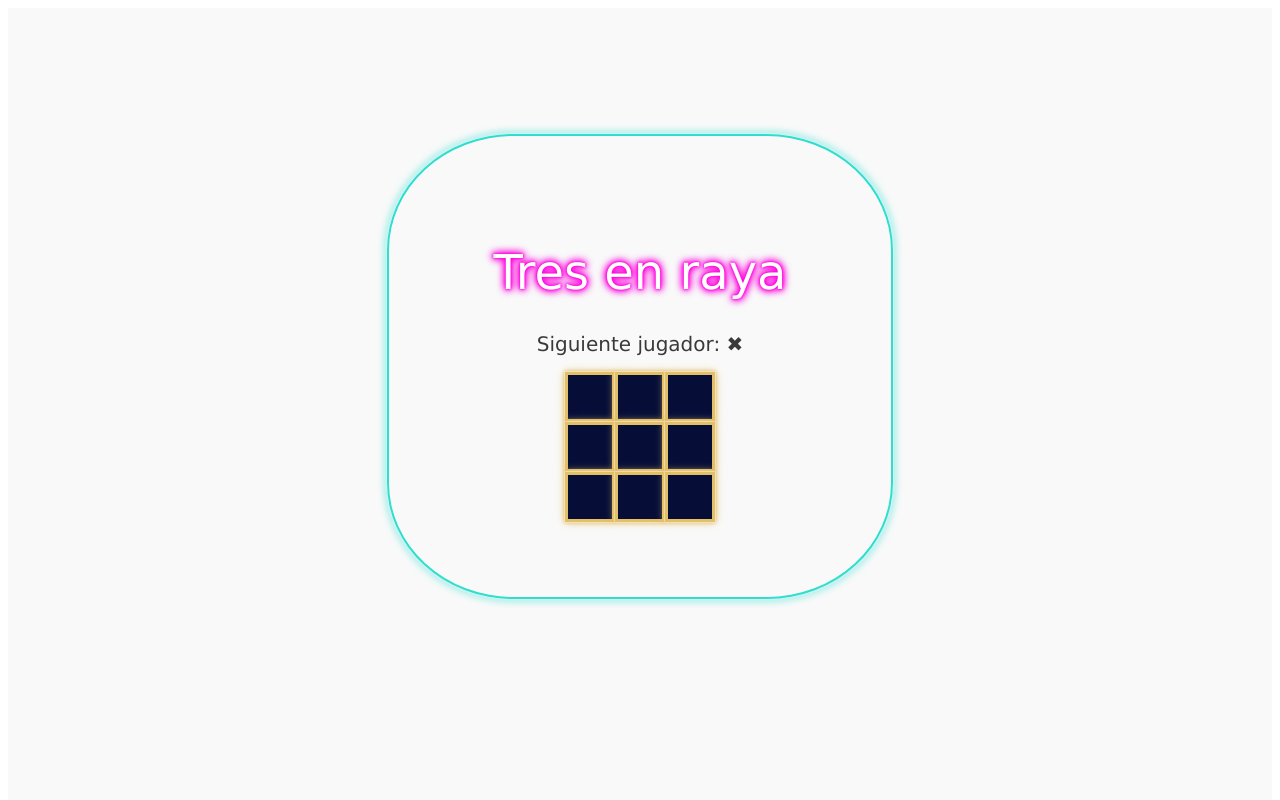
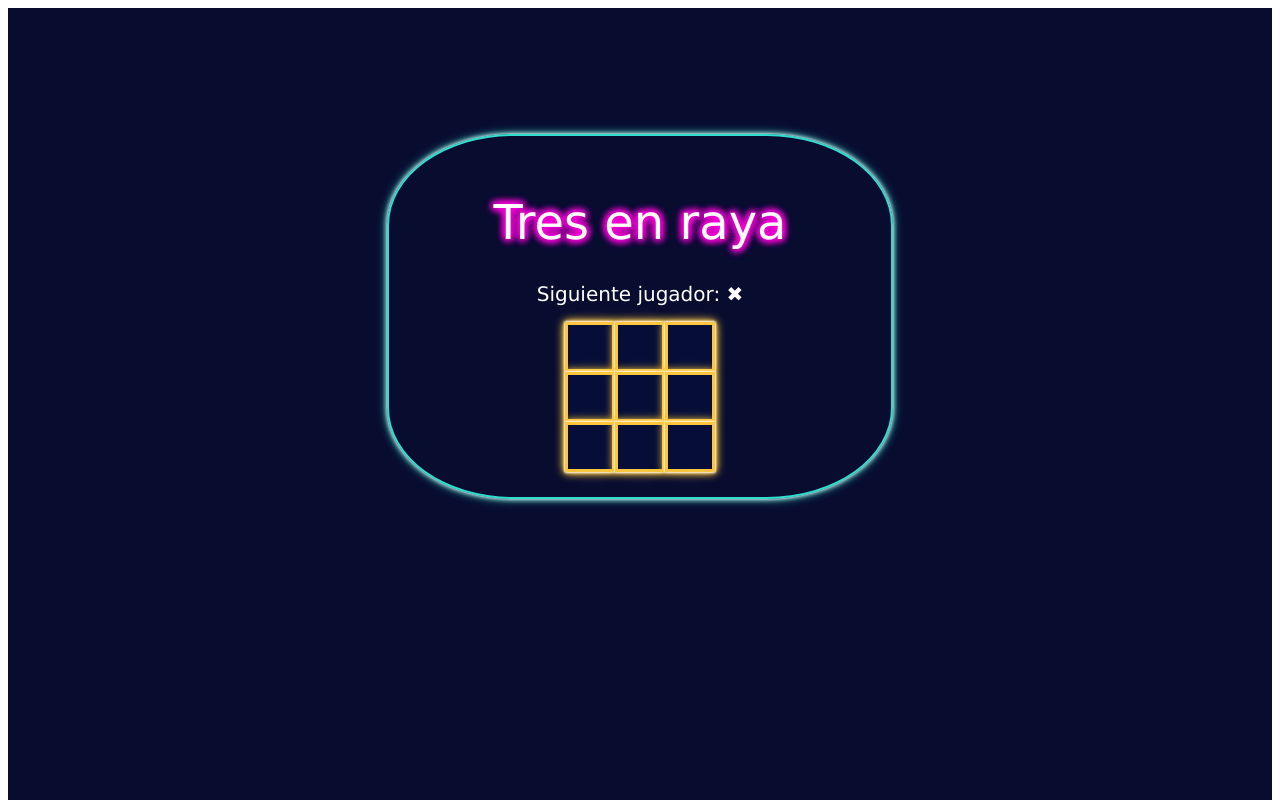
Before and after one commit to RosaMonro/Tres-en-linea, a React (Vite) app: page / in a window 1280 px wide. Shown: the top 800 px of the page. Built offline with nearby package versions, Linux system fonts and the light colour scheme.

Commit message:
cambio colores

```diff
--- a/src/App.css
+++ b/src/App.css
@@ -1,10 +1,8 @@
 #root {
-  padding: 2rem;
+  /* padding: 2rem; */
   text-align: center;
   padding: 10% 30% 100%;
-  /* background-color: #080D30; */
-  background-color: #f9f9f9;;
-
+  background-color: #080D30;
 }
 
 h1 {
@@ -12,9 +10,9 @@ h1 {
   font-size: 48px;
   font-weight:100;
   color: #ffffff;
-  text-shadow: 0 0 2px #ff00de,
-                0 0 3px #ff00de,
-                0 0 6px #ff00de,
+  text-shadow: 0 0 6px #ff00de,
+                0 0 7px #ff00de,
+                0 0 8px #ff00de,
 
                 0 0 8px #ff00de,
                 0 0 10px #ff00de;
@@ -23,19 +21,20 @@ h1 {
 .status {
   font-family: 'Lucida Sans', 'Lucida Sans Regular', 'Lucida Grande', 'Lucida Sans Unicode', Geneva, Verdana, sans-serif;
   font-size: 20px;
-  color: #3b3a3a;
+  color: #ffffff;
   margin: 1rem;
 
 }
 
 .square {
   gap: 10px;
-  border: 3px solid #E3BF68;
+  border: 3px solid #ffc53e;
   box-shadow: 0 0 1px #fff,
               0 0 2px #fff,
-              0 0 3px #E3BF68,
-              0 0 4px #E3BF68,
-              0 0 8px #E3BF68;
+              0 0 3px #fff,
+              0 0 4px #ffc53e,
+              0 0 8px #ffc53e,
+              0 0 10px #ffc53e;
   background-color: #060E38;
   color: #C9F4F4;
   text-shadow: 0 0 1px #C9F4F4,
@@ -56,10 +55,18 @@ h1 {
 }
 
 .board {
-  padding: 75px 75px;
-  border: 2px solid #31DDCF;
-  border-radius: 25%;
-  box-shadow: 0 0 1px #fff,
-              0 0 5px #fff,
-              0 0 10px #31DDCF;
+  border: none;
 }
+
+@media only screen and (min-width: 870px){
+
+  .board {
+        padding: 25px 25px;
+        border: 2px solid #31DDCF;
+        border-radius: 25%;
+        box-shadow: 0 0 1px #fff,
+                    0 0 5px #fff,
+                    0 0 10px #31DDCF;
+    }
+
+}
```
